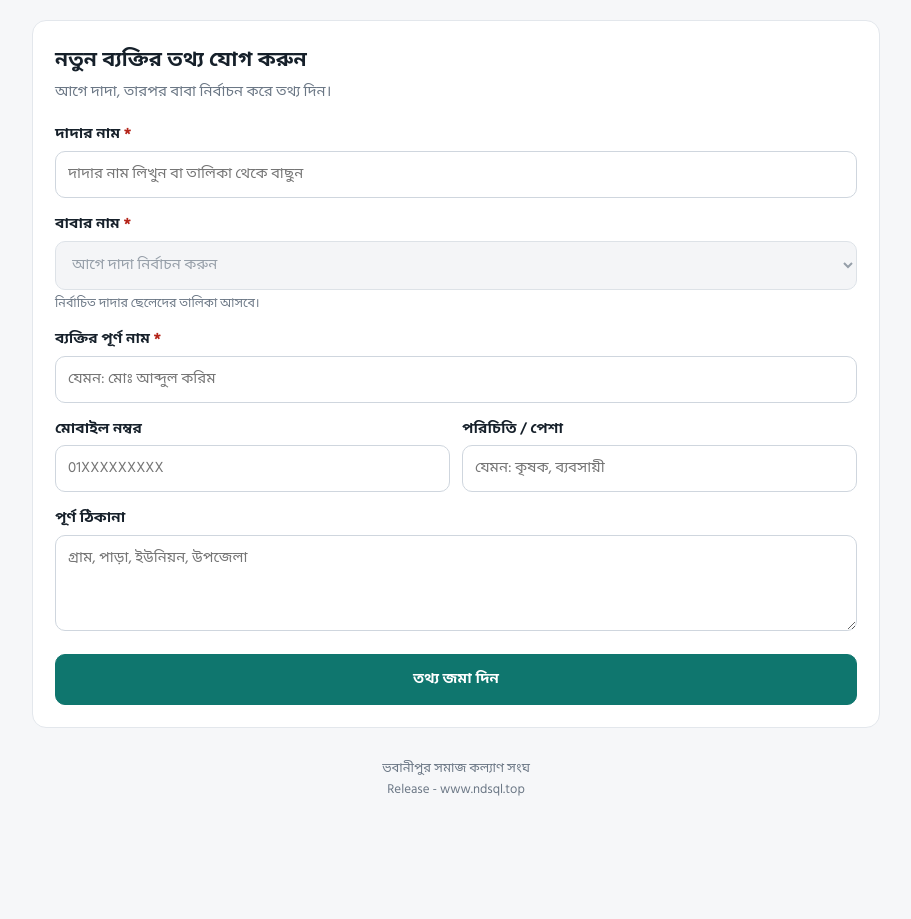
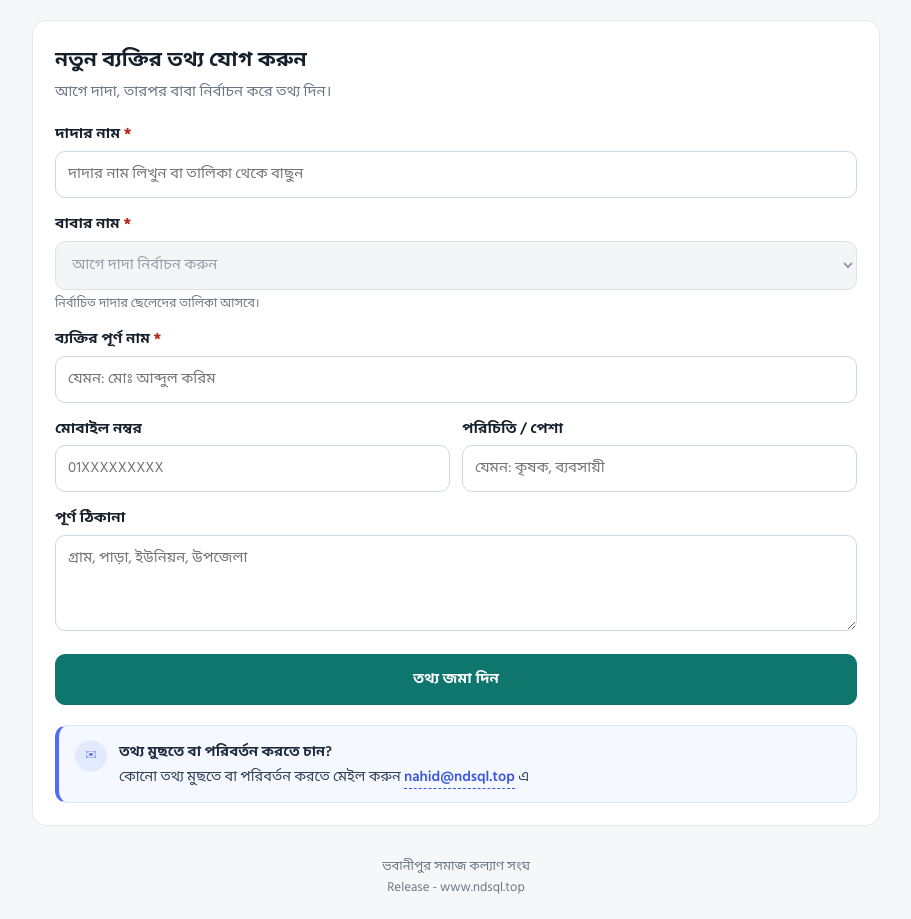
Before and after one commit to nahidhk/vdb, a plain HTML site: page add.html in a window 1280 px wide. Shown: the part 113-1032 px from the top of the page, without its empty margins (184-1095 px from the left). Before the commit the page ends 934 px from the top, so only its background shows below. Drawn offline with Linux system fonts and the light colour scheme; no server answers.

Commit message:
update add.html

```diff
--- a/add.html
+++ b/add.html
@@ -8,6 +8,25 @@
 <link rel="preconnect" href="https://fonts.googleapis.com"><link rel="preconnect" href="https://fonts.gstatic.com" crossorigin>
 <link rel="stylesheet" href="https://fonts.googleapis.com/css2?family=Hind+Siliguri:wght@400;500;600;700&display=swap">
 <link rel="stylesheet" href="style.css">
+<style>
+  .help-note{
+    display:flex;gap:12px;align-items:flex-start;
+    margin-top:20px;padding:14px 16px;
+    background:#f5f8ff;border:1px solid #dbe4ff;border-left:4px solid #4f6ef7;
+    border-radius:12px;color:#334155;font-size:14.5px;line-height:1.6;
+  }
+  .help-note .ic{
+    flex:none;width:32px;height:32px;border-radius:50%;
+    display:grid;place-items:center;
+    background:#e3eaff;color:#3b57e0;font-size:16px;
+  }
+  .help-note b{display:block;color:#1e293b;font-weight:600;margin-bottom:2px}
+  .help-note a{
+    color:#3b57e0;font-weight:600;text-decoration:none;
+    border-bottom:1px dashed currentColor;word-break:break-all;
+  }
+  .help-note a:hover{color:#2540c4}
+</style>
 </head>
 <body data-page="add">
 <main>
@@ -26,6 +45,15 @@
       <button class="btn primary" type="submit" id="submitBtn">তথ্য জমা দিন</button>
       <div class="msg" id="formResponse" role="status" hidden></div>
     </form>
+
+    <div class="help-note">
+      <span class="ic" aria-hidden="true">✉</span>
+      <div>
+        <b>তথ্য মুছতে বা পরিবর্তন করতে চান?</b>
+        কোনো তথ্য মুছতে বা পরিবর্তন করতে মেইল করুন
+        <a href="mailto:nahid@ndsql.top">nahid@ndsql.top</a> এ
+      </div>
+    </div>
   </section>
 </main>
 <script src="app.js"></script>
```
